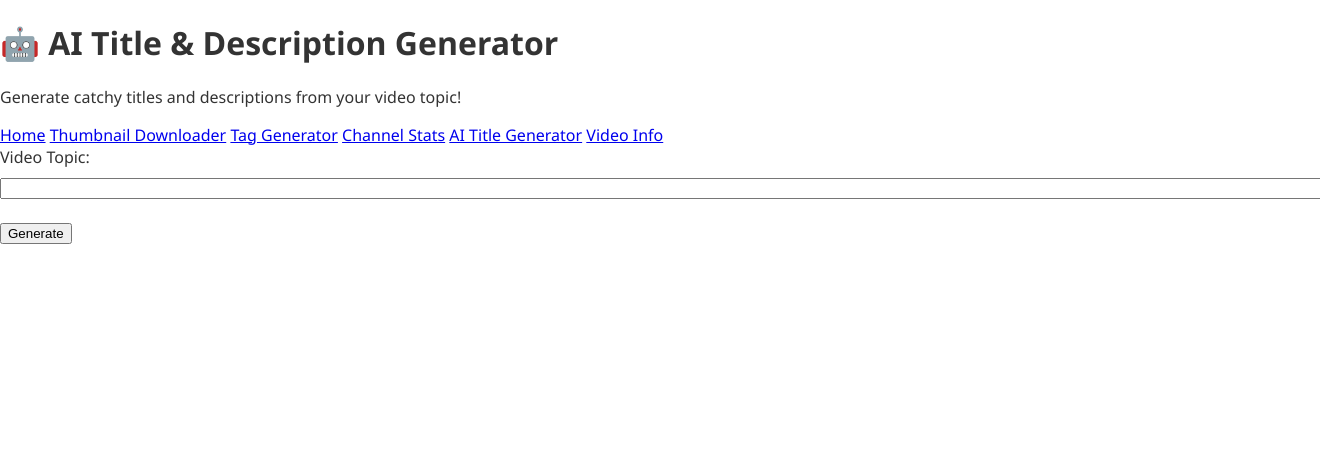
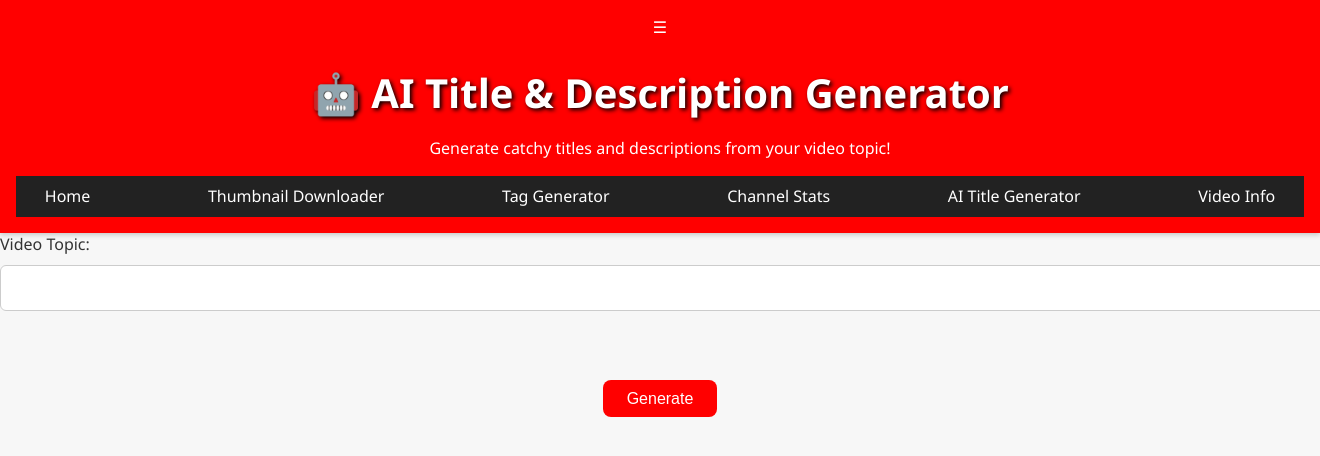
Before and after one commit to sandeep780049/yt-tool-box, a Flask app: page /ai in a window 1320 px wide; the page is wider, and only the part inside the window is pictured. Shown: the top 456 px of that part. Run offline with Flask 3, Linux system fonts and the light colour scheme.

Commit message:
Update style.css

```diff
--- a/static/style.css
+++ b/static/style.css
@@ -1,127 +1,176 @@
 body {
+    font-family: 'Segoe UI', sans-serif;
     margin: 0;
-    font-family: 'Segoe UI', sans-serif;
-    background: #fff;
+    padding: 0;
+    background-color: #f7f7f7;
     color: #333;
 }
 
-.navbar {
-    background-color: #111;
+header {
+    background-color: #ff0000;
     color: white;
+    padding: 1rem;
+    text-align: center;
+    box-shadow: 0 2px 5px rgba(0, 0, 0, 0.2);
+}
+
+h1 {
+    font-size: 2.5rem;
+    margin-bottom: 0.3rem;
+    text-shadow: 2px 2px 4px #000000;
+}
+
+h2 {
+    text-align: center;
+    margin-top: 1rem;
+    font-size: 1.8rem;
+}
+
+p {
+    text-align: center;
+    margin-bottom: 1rem;
+    font-size: 1rem;
+    line-height: 1.5;
+}
+
+nav {
     display: flex;
     justify-content: space-between;
     align-items: center;
-    padding: 10px 20px;
-    flex-wrap: wrap;
+    background-color: #222;
+    color: white;
+    padding: 0.6rem 1rem;
 }
 
-.nav-left {
-    display: flex;
-    align-items: center;
+nav a {
+    color: white;
+    text-decoration: none;
+    margin: 0 0.8rem;
+    font-weight: 500;
 }
 
-.brand {
+nav .menu-icon {
+    display: none;
     font-size: 1.5rem;
-    margin-left: 10px;
+    cursor: pointer;
+}
+
+.menu-content {
+    display: flex;
+    flex-direction: row;
+}
+
+.tool-grid {
+    display: grid;
+    grid-template-columns: repeat(auto-fit, minmax(250px, 1fr));
+    gap: 1.5rem;
+    padding: 2rem;
+}
+
+.tool-card {
+    background-color: white;
+    padding: 1.2rem;
+    border-radius: 12px;
+    box-shadow: 0 4px 12px rgba(0, 0, 0, 0.1);
+    transition: transform 0.2s ease-in-out;
+}
+
+.tool-card:hover {
+    transform: translateY(-5px);
+}
+
+.tool-title {
+    font-size: 1.3rem;
+    font-weight: bold;
+    margin-bottom: 0.5rem;
+    color: #ff0000;
+}
+
+.tool-description {
+    font-size: 0.95rem;
+    color: #555;
+}
+
+input[type="text"], textarea {
+    width: 90%;
+    padding: 0.8rem;
+    margin: 0.8rem auto;
+    display: block;
+    border-radius: 6px;
+    border: 1px solid #ccc;
+    font-size: 1rem;
+}
+
+button {
+    display: block;
+    margin: 0.8rem auto;
+    background-color: #ff0000;
+    color: white;
+    padding: 0.6rem 1.5rem;
+    font-size: 1rem;
+    border: none;
+    border-radius: 8px;
+    cursor: pointer;
+    transition: background-color 0.3s;
+}
+
+button:hover {
+    background-color: #cc0000;
+}
+
+.copy-btn, .download-btn {
+    margin-top: 1rem;
+    background-color: #4CAF50;
+    padding: 0.5rem 1.2rem;
+    border-radius: 6px;
     font-weight: bold;
 }
 
-.hamburger {
-    font-size: 1.5rem;
-    cursor: pointer;
-    display: none;
+.copy-btn:hover, .download-btn:hover {
+    background-color: #388E3C;
 }
 
-.nav-links {
-    display: flex;
-    list-style: none;
-    padding: 0;
-    margin: 0;
+footer {
+    background-color: #222;
+    color: white;
+    text-align: center;
+    padding: 1rem;
+    font-size: 0.9rem;
+    margin-top: 2rem;
 }
 
-.nav-links li {
-    margin: 0 10px;
-}
-
-.nav-links a {
-    color: white;
-    text-decoration: none;
-}
-
-.hero {
-    text-align: center;
-    padding: 40px 20px;
-}
-
-.welcome {
-    font-size: 3rem;
-    color: red;
-    text-shadow: 2px 2px 4px #aaa;
-    margin: 0;
-}
-
-.subtitle {
-    font-size: 1.5rem;
-    color: #444;
-    margin-top: 10px;
-}
-
-.tagline {
-    font-size: 1rem;
-    max-width: 600px;
-    margin: 10px auto;
-}
-
-.tools-container {
-    display: flex;
-    flex-direction: column;
-    align-items: center;
-    padding: 20px;
-}
-
-.tool-card {
-    background: #f9f9f9;
-    padding: 15px;
-    margin: 10px;
-    width: 90%;
-    max-width: 400px;
-    border-radius: 8px;
-    box-shadow: 0 2px 4px rgba(0,0,0,0.1);
-}
-
-.tool-card h3 a {
-    color: #e60000;
-    text-decoration: none;
-    font-size: 1.2rem;
-}
-
-.tool-card p {
-    font-size: 0.9rem;
-    color: #555;
-    margin-top: 8px;
-    line-height: 1.4;
-}
-
-/* Responsive for mobile */
-@media (max-width: 768px) {
-    .hamburger {
+@media screen and (max-width: 768px) {
+    nav .menu-icon {
         display: block;
     }
 
-    .nav-links {
+    .menu-content {
         display: none;
         flex-direction: column;
+        background-color: #333;
+        position: absolute;
+        left: 0;
+        top: 3.2rem;
         width: 100%;
-        background-color: #222;
     }
 
-    .nav-links li {
-        margin: 10px 0;
-        text-align: left;
-        padding-left: 20px;
+    .menu-content.active {
+        display: flex;
     }
 
-    .nav-links.show {
-        display: flex;
+    nav a {
+        margin: 1rem;
+    }
+
+    .tool-grid {
+        padding: 1rem;
+    }
+
+    h1 {
+        font-size: 2rem;
+    }
+
+    h2 {
+        font-size: 1.5rem;
     }
 }
```
